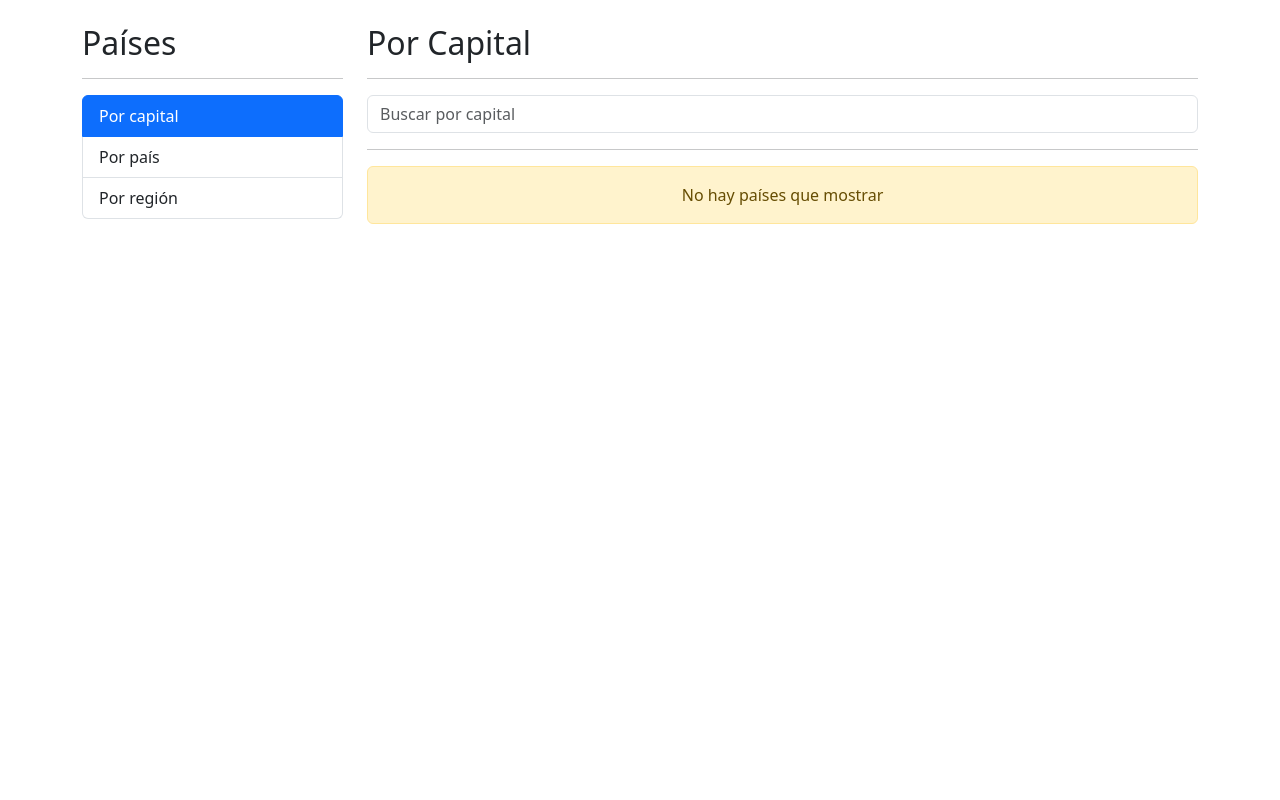
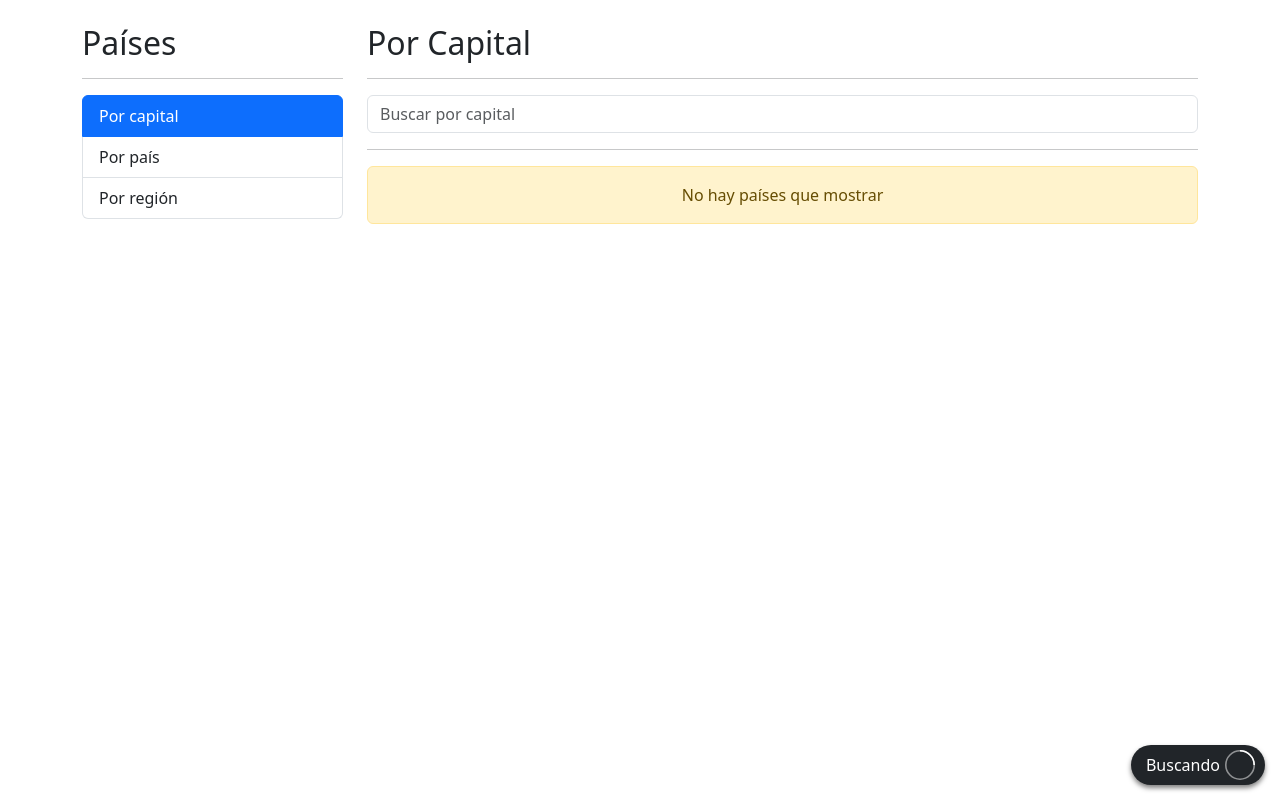
Before and after one commit to eduardo-solis/countryApp, an Angular app: page /countries/by-capital in a window 1280 px wide. Built offline with nearby package versions, Linux system fonts and the light colour scheme.

Commit message:
Creando y usando spinner de busqueda

```diff
--- a/src/app/countries/pages/by-capital-page/by-capital-page.component.html
+++ b/src/app/countries/pages/by-capital-page/by-capital-page.component.html
@@ -14,6 +14,7 @@
 <div class="row">
     <div class="col">
         <hr>
+        <shared-loading-spinner *ngIf="isLoading" ></shared-loading-spinner>
         <countries-table [countries]="countries" ></countries-table>
     </div>
 </div>
--- a/src/app/countries/pages/by-capital-page/by-capital-page.component.ts
+++ b/src/app/countries/pages/by-capital-page/by-capital-page.component.ts
@@ -10,14 +10,19 @@ import { Country } from '../../interfaces/country.interface';
 export class ByCapitalPageComponent {
 
   public countries: Country[] = [];
+  public isLoading: boolean = true;
 
   //           *Inyeccion del servicio
   constructor( private countriesService: CountriesService ){}
 
   searchByCapital( term: string ): void {
+
+    this.isLoading = true;
+
     this.countriesService.searchCapital(term)
         .subscribe( countries => {
           this.countries = countries;
+          this.isLoading = false;
         });
 
   }
--- a/src/app/countries/services/countries.service.ts
+++ b/src/app/countries/services/countries.service.ts
@@ -1,6 +1,6 @@
 import { Injectable } from '@angular/core';
 import { HttpClient } from '@angular/common/http';
-import { Observable, catchError, map, of } from 'rxjs';
+import { Observable, catchError, delay, map, of } from 'rxjs';
 import { Country } from '../interfaces/country.interface';
 
 @Injectable({providedIn: 'root'})
@@ -16,6 +16,7 @@ export class CountriesService {
     return this.http.get<Country[]>( url )
           .pipe(
             catchError( () => of([]) ),
+            delay(2000)
           );
 
   }
--- /dev/null
+++ b/src/app/shared/components/loading-spinner/loading-spinner.component.css
@@ -0,0 +1,17 @@
+.spinner-container {
+    position: fixed;
+    bottom: 15px;
+    right: 15px;
+    background-color: black;
+    color: white;
+    padding: 5px 10px;
+    border-radius: 20px;
+    display: flex;
+    align-items: center;
+    box-shadow: 0px 3px 5px rgba(0, 0, 0, 0.5);
+}
+
+span{
+    margin-left: 5px;
+    margin-right: 5px;
+}
--- /dev/null
+++ b/src/app/shared/components/loading-spinner/loading-spinner.component.html
@@ -0,0 +1,16 @@
+<div class="spinner-container bg-dark">
+    <span>Buscando</span>
+
+    <!-- By Sam Herbert (@sherb), for everyone. More @ http://goo.gl/7AJzbL -->
+    <svg width="30" height="30" viewBox="0 0 38 38" xmlns="http://www.w3.org/2000/svg" stroke="#fff">
+        <g fill="none" fill-rule="evenodd">
+            <g transform="translate(1 1)" stroke-width="2">
+                <circle stroke-opacity=".5" cx="18" cy="18" r="18" />
+                <path d="M36 18c0-9.94-8.06-18-18-18">
+                    <animateTransform attributeName="transform" type="rotate" from="0 18 18" to="360 18 18" dur="1s"
+                        repeatCount="indefinite" />
+                </path>
+            </g>
+        </g>
+    </svg>
+</div>
--- a/src/app/shared/shared.module.ts
+++ b/src/app/shared/shared.module.ts
@@ -6,6 +6,7 @@ import { SidebarComponent } from './components/sidebar/sidebar.component';
 import { RouterModule } from '@angular/router';
 import { ContactPageComponent } from './pages/contact-page/contact-page.component';
 import { SearchBoxComponent } from './components/search-box/search-box.component';
+import { LoadingSpinnerComponent } from './components/loading-spinner/loading-spinner.component';
 
 
 
@@ -16,6 +17,7 @@ import { SearchBoxComponent } from './components/search-box/search-box.component
     SidebarComponent,
     ContactPageComponent,
     SearchBoxComponent,
+    LoadingSpinnerComponent,
   ],
   imports: [
     CommonModule,
@@ -26,7 +28,8 @@ import { SearchBoxComponent } from './components/search-box/search-box.component
     AboutPageComponent,
     ContactPageComponent,
     SidebarComponent,
-    SearchBoxComponent
+    SearchBoxComponent,
+    LoadingSpinnerComponent
   ]
 })
 export class SharedModule { }
```
Also changed, not shown: src/app/shared/components/loading-spinner/loading-spinner.component.ts (added, +10 -0 lines).
